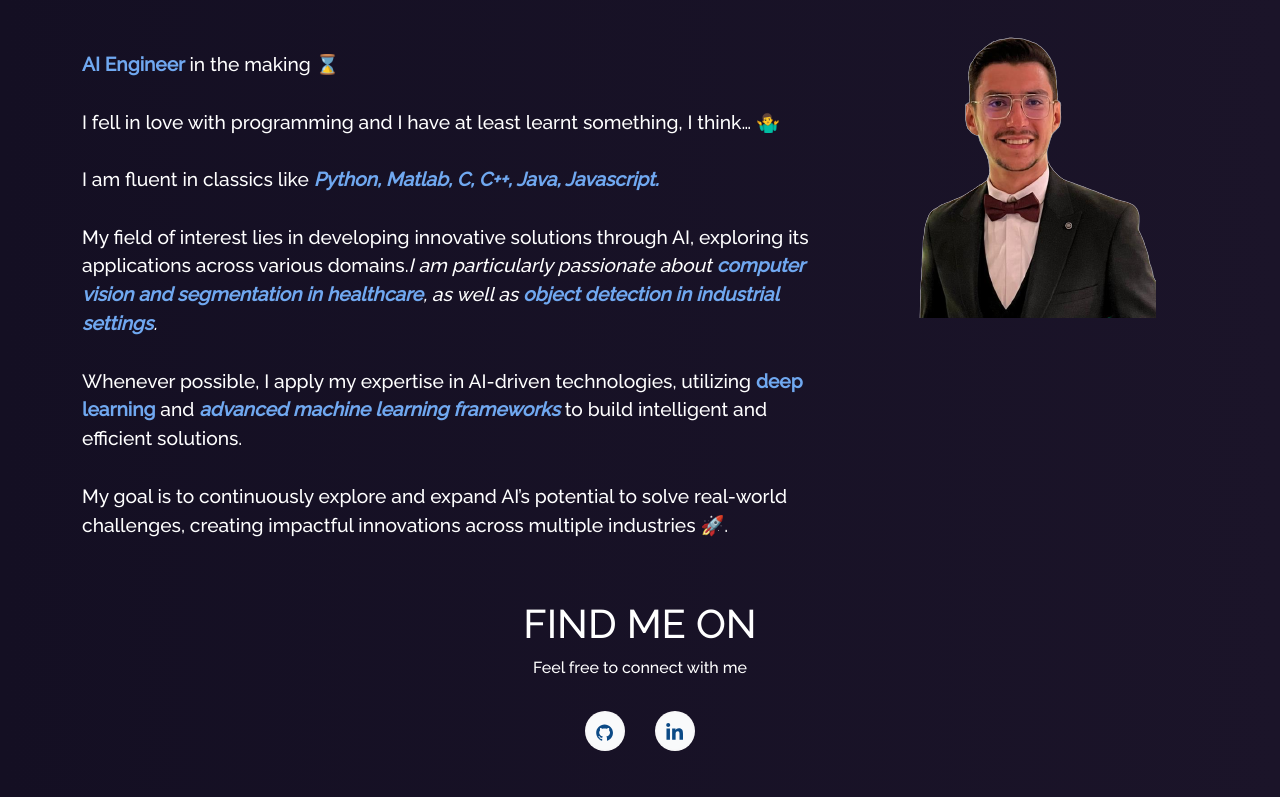
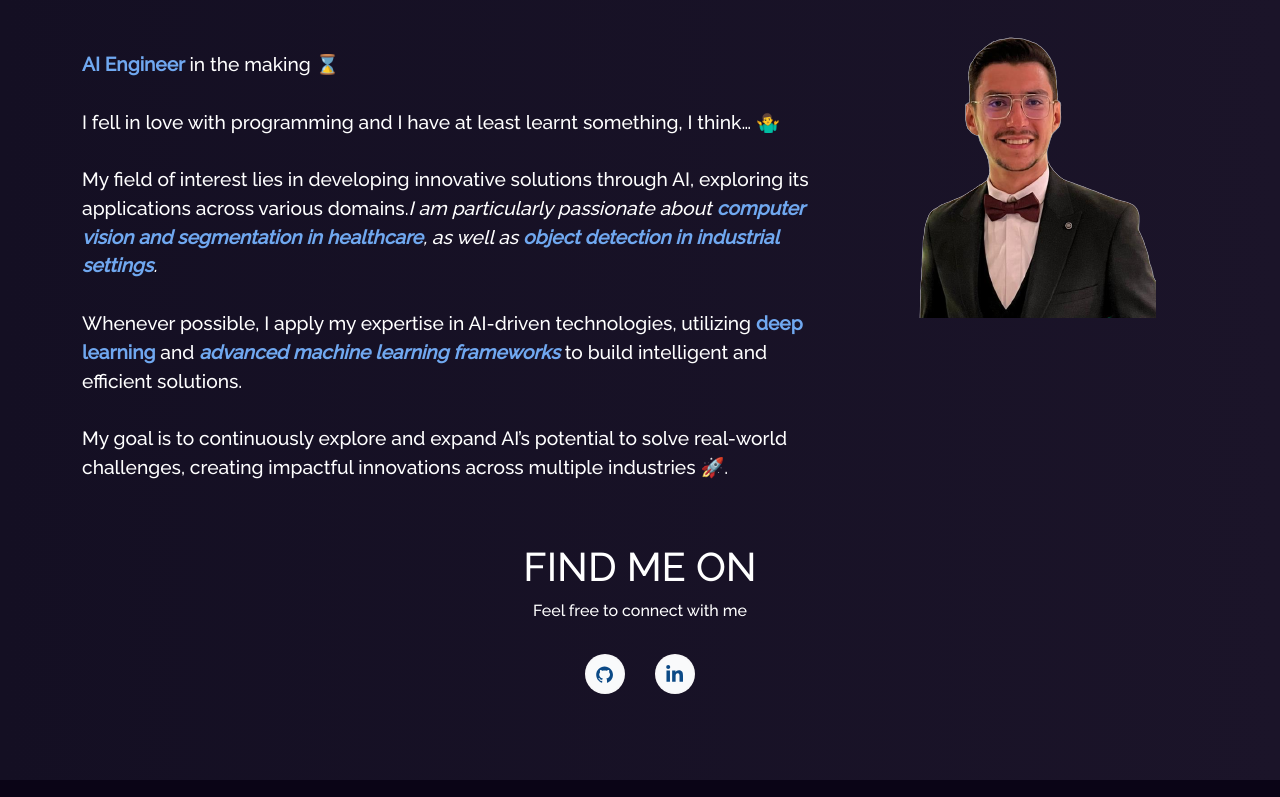
Before and after one commit to hatrigui/Portfolio, a React (Create React App) app: page / in a window 1280 px wide. Shown: the part 934-1731 px from the top of the page. Built offline with nearby package versions, Linux system fonts and the light colour scheme.

Commit message:
change content

```diff
--- a/src/components/Home/Home2.js
+++ b/src/components/Home/Home2.js
@@ -23,11 +23,7 @@ function Home2() {
               I fell in love with programming and I have at least learnt
               something, I think… 🤷‍♂️
               <br />
-              <br />I am fluent in classics like
-              <i>
-                <b className="blue"> Python, Matlab, C, C++, Java, Javascript. </b>
-              </i>
-              <br />
+
               <br />
               My field of interest lies in developing innovative solutions through AI, exploring its applications across various domains.
 <i>
```
